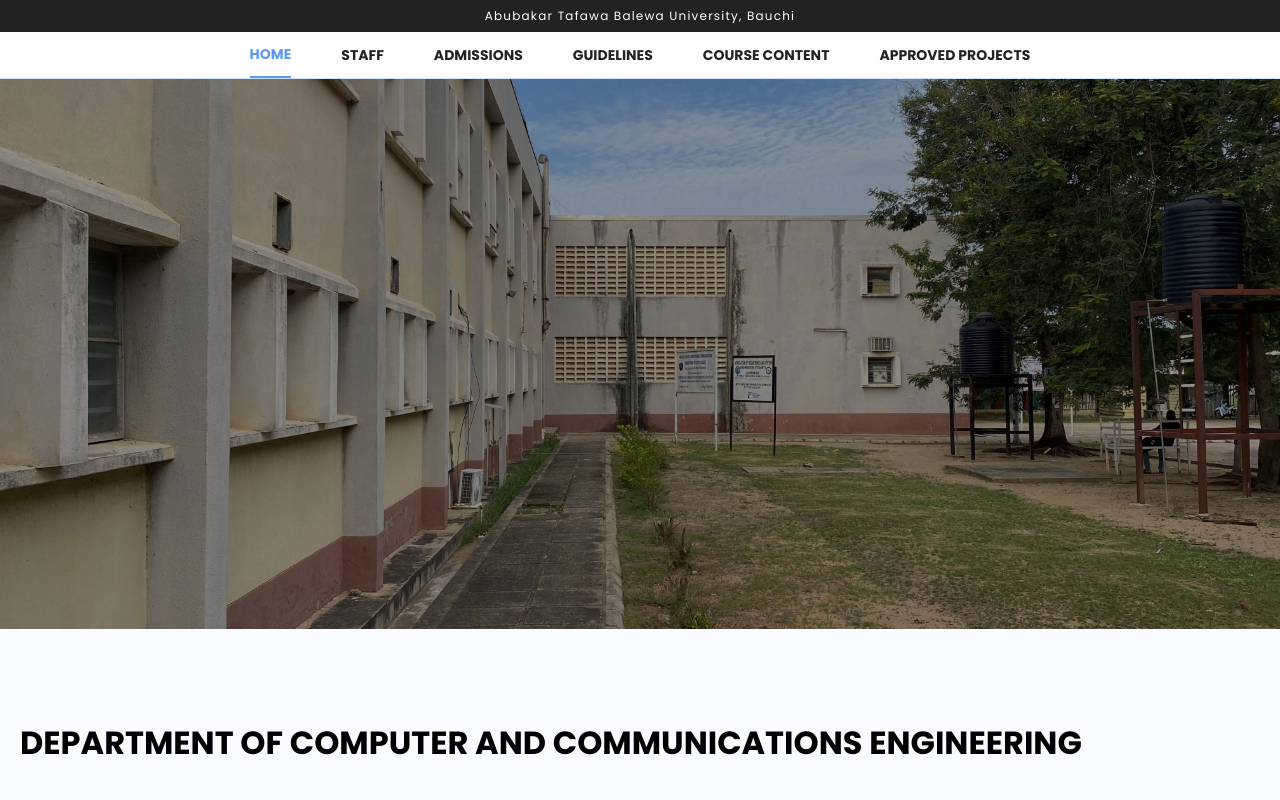
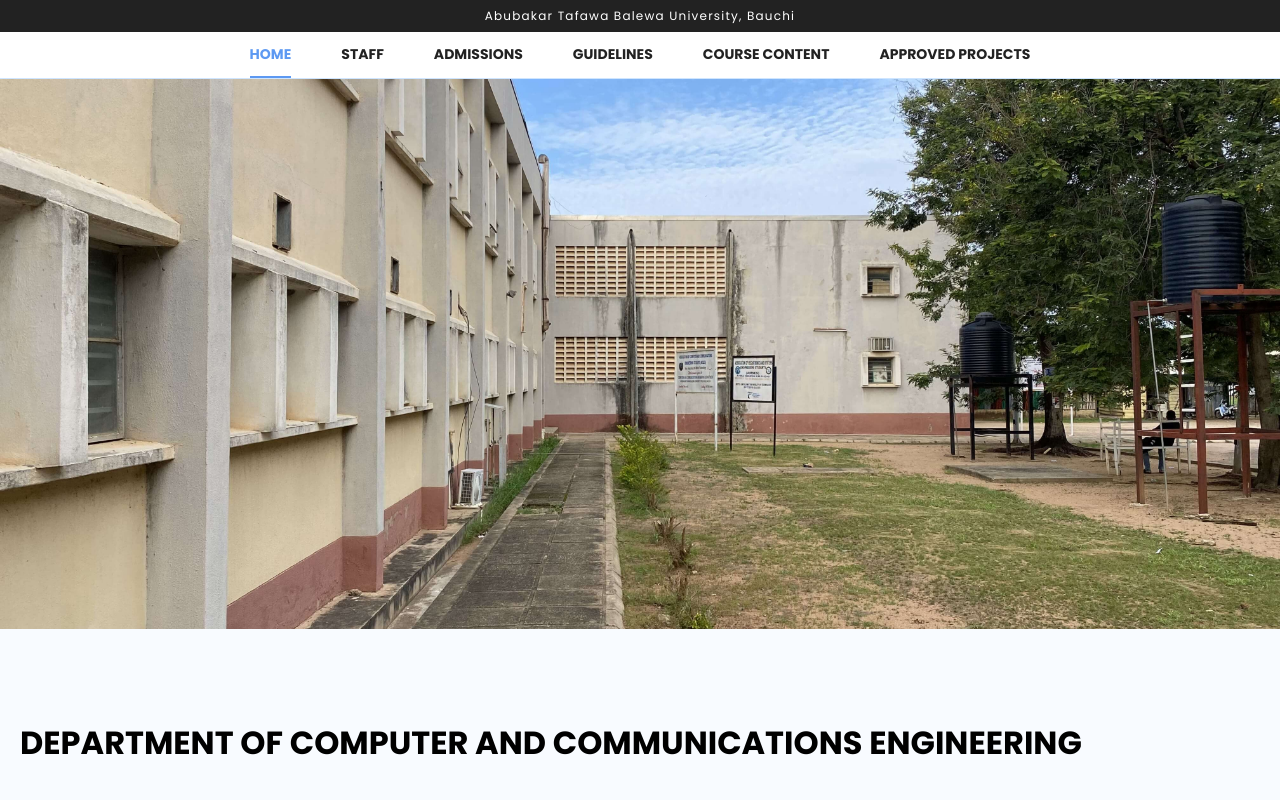
Before and after one commit to Hemdee1/DCCE, a Next.js app: page / in a window 1280 px wide. Shown: the top 800 px of the page. Built offline with nearby package versions, Linux system fonts and the light colour scheme.

Commit message:
update code

```diff
--- a/components/Header.js
+++ b/components/Header.js
@@ -30,10 +30,10 @@ const Header = () => {
             <Link
               href={link}
               key={id}
-              className={`py-1 sm:py-3 border-semantic transition-all duration-300 ${
+              className={`py-1 sm:py-3 border-b-2 transition-all duration-300 ${
                 url === link
-                  ? "border-b-2 text-semantic"
-                  : "border-none text-[#222]"
+                  ? "border-semantic text-semantic"
+                  : "border-white text-[#222]"
               }`}
             >
               {title}
--- a/pages/index.js
+++ b/pages/index.js
@@ -1,20 +1,21 @@
 import Staff from "../components/Staff";
 import HeaderLayout from "../components/HeaderLayout";
 import Image from "next/image";
+import HeroImage from "/public/images/dept.jpeg";
 
 export default function Home() {
   return (
     <HeaderLayout>
       <main>
-        <div className="w-full h-[400px] md:h-[550px] 2xl:h-[690px] relative bg-black">
-          <Image
-            src="/images/dept.jpeg"
-            priority
-            alt="hero image"
-            fill
-            className="object-cover max-w-full opacity-60"
-          />
-        </div>
+        {/* <div className="w-full h-[400px] md:h-[550px] 2xl:h-[690px] relative bg-black"> */}
+        <Image
+          src={HeroImage}
+          alt="hero image"
+          priority
+          placeholder="blur"
+          className="object-cover h-[400px] md:h-[550px] 2xl:h-[690px]"
+        />
+        {/* </div> */}
 
         <div className="max-w-full mx-auto w-inner-width padding">
           <h2 className="mt-10 sm:mt-[100px] text-xl sm:text-[32px] uppercase font-bold text-black">
```
